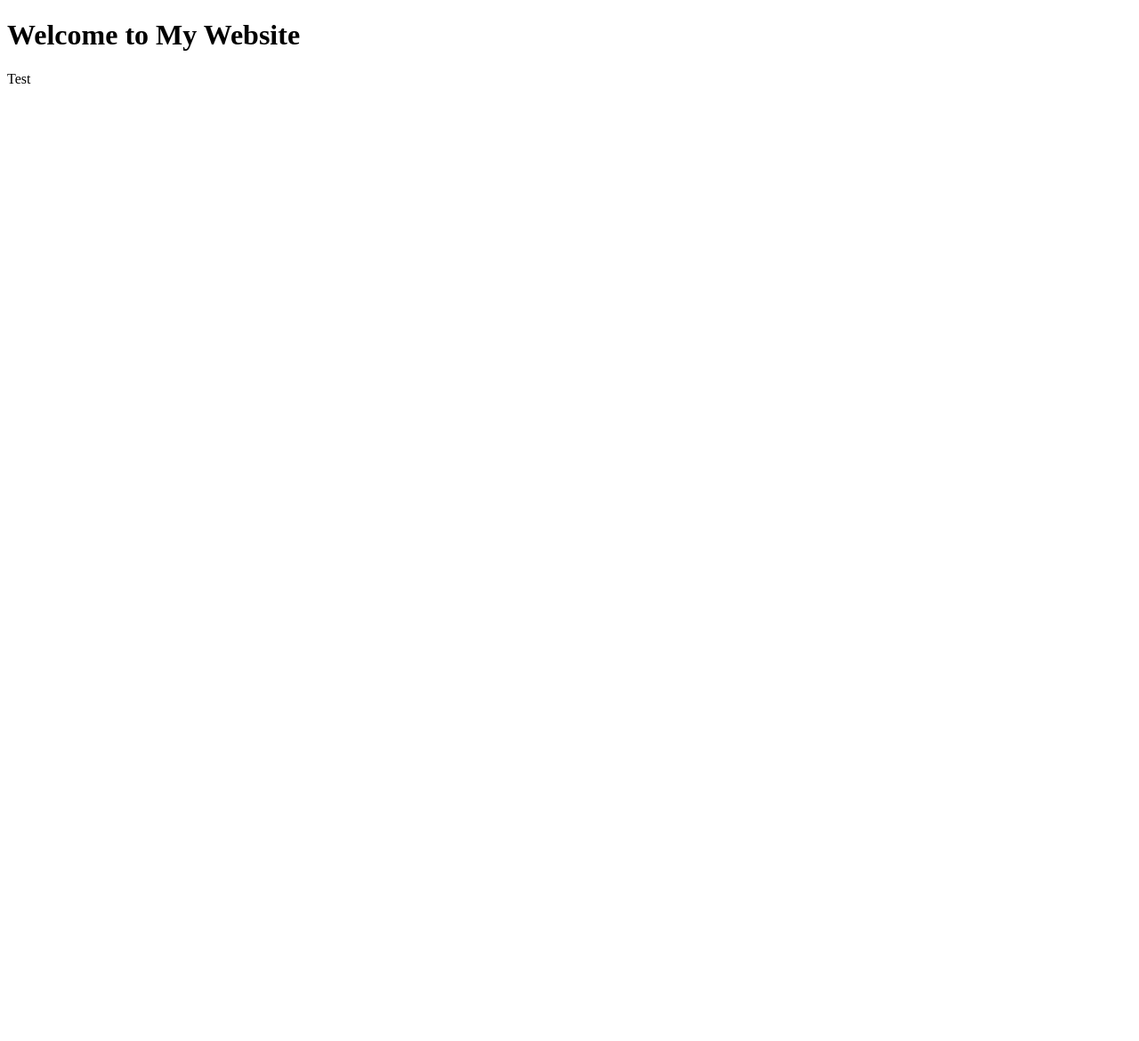
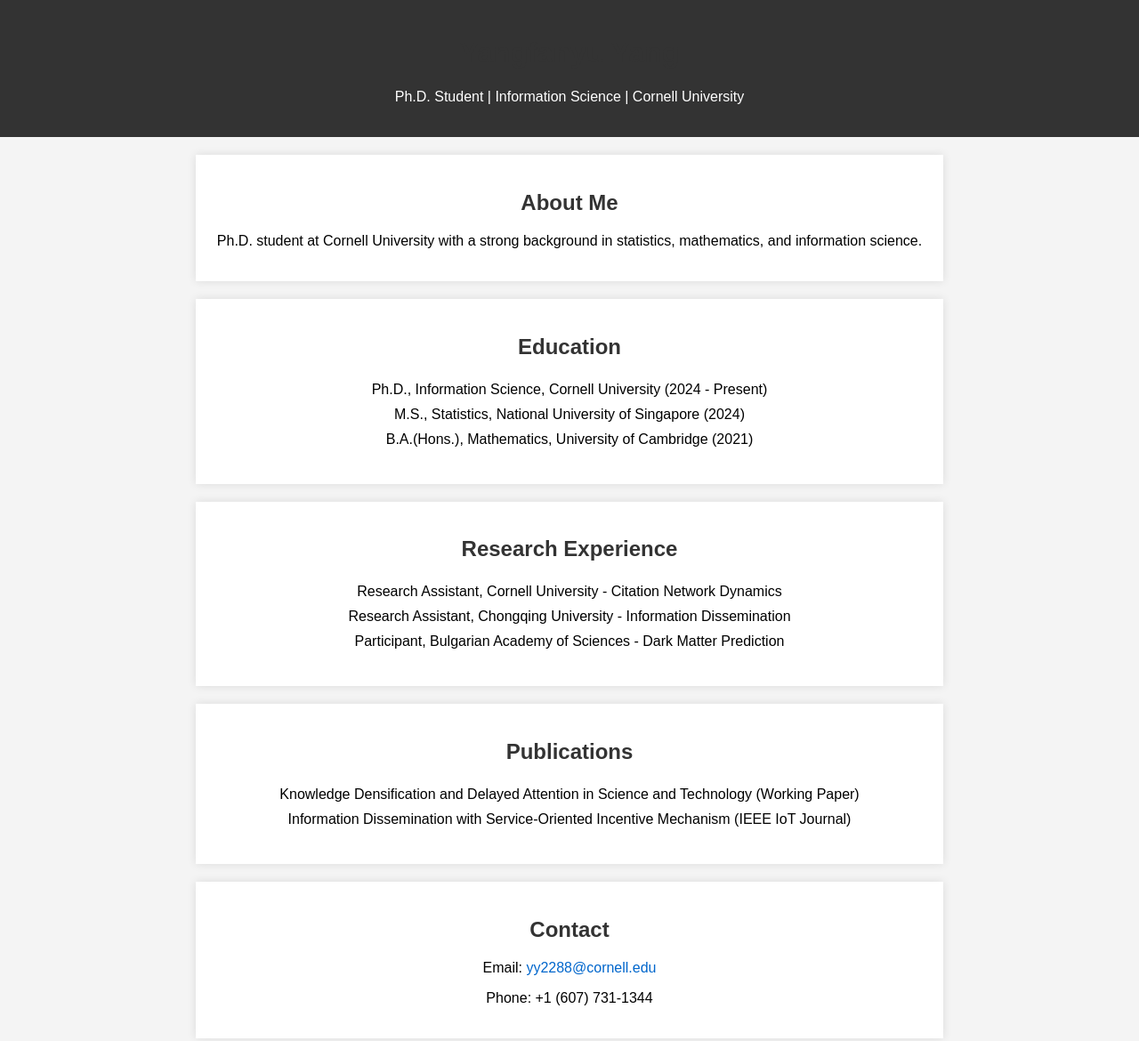
Before and after one commit to FirryYang/FirryYang.github.io, a plain HTML site: page index.html in a window 1280 px wide. Shown: the whole page at 89% size. Before the commit the page ends 800 px from the top, so only its background shows below. Drawn offline with Linux system fonts and the light colour scheme.

Commit message:
Update index.html

```diff
--- a/index.html
+++ b/index.html
@@ -1,10 +1,54 @@
 <!DOCTYPE html>
-<html>
+<html lang="en">
 <head>
-    <title>Firry Yang</title>
+    <meta charset="UTF-8">
+    <meta name="viewport" content="width=device-width, initial-scale=1.0">
+    <title>Yangfanyu Yang | Personal Website</title>
+    <link rel="stylesheet" href="style.css">
 </head>
 <body>
-    <h1>Welcome to My Website</h1>
-    <p>Test</p>
+    <header>
+        <h1>Yangfanyu Yang</h1>
+        <p>Ph.D. Student | Information Science | Cornell University</p>
+    </header>
+
+    <section id="about">
+        <h2>About Me</h2>
+        <p>Ph.D. student at Cornell University with a strong background in statistics, mathematics, and information science.</p>
+    </section>
+
+    <section id="education">
+        <h2>Education</h2>
+        <ul>
+            <li>Ph.D., Information Science, Cornell University (2024 - Present)</li>
+            <li>M.S., Statistics, National University of Singapore (2024)</li>
+            <li>B.A.(Hons.), Mathematics, University of Cambridge (2021)</li>
+        </ul>
+    </section>
+
+    <section id="research">
+        <h2>Research Experience</h2>
+        <ul>
+            <li>Research Assistant, Cornell University - Citation Network Dynamics</li>
+            <li>Research Assistant, Chongqing University - Information Dissemination</li>
+            <li>Participant, Bulgarian Academy of Sciences - Dark Matter Prediction</li>
+        </ul>
+    </section>
+
+    <section id="publications">
+        <h2>Publications</h2>
+        <ul>
+            <li>Knowledge Densification and Delayed Attention in Science and Technology (Working Paper)</li>
+            <li>Information Dissemination with Service-Oriented Incentive Mechanism (IEEE IoT Journal)</li>
+        </ul>
+    </section>
+
+    <section id="contact">
+        <h2>Contact</h2>
+        <p>Email: <a href="mailto:yy2288@cornell.edu">yy2288@cornell.edu</a></p>
+        <p>Phone: +1 (607) 731-1344</p>
+    </section>
+
+    <script src="script.js"></script>
 </body>
 </html>
```
